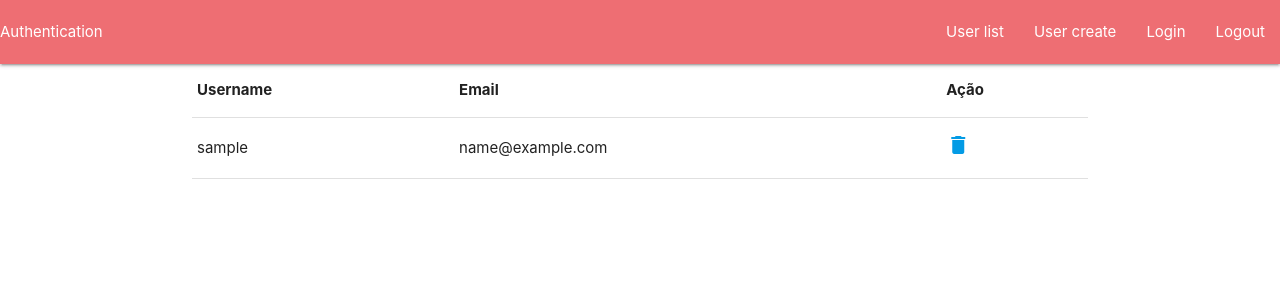
After one commit to pedro162/DjangoAuthenticationSystem, a Django app: page /listar_usuario/ in a window 1280 px wide. The commit adds this page. Shown: the top 300 px of the page. Run offline with Django 5.2, Linux system fonts and the light colour scheme; tables that the repository leaves empty hold one stand-in row (values such as "Sample post").

Commit message:
Implementing user CRUD and login functionality

```diff
--- a/DjangoAuthenticationApp/templates/base.html
+++ b/DjangoAuthenticationApp/templates/base.html
@@ -16,12 +16,12 @@
     <nav>
         <div class="nav-wrapp">
             <a href="#">Authentication</a>
-            <url id="nav-mobile" class="right hide-on-and-down">
-                <li>Ulser list</li>
-                <li>User create</li>
-                <li><a href="#">Login</a></li>
-                <li><a href="#">Logout</a></li>
-            </url>
+            <ul id="nav-mobile" class="right hide-on-and-down">
+                <li><a href="{% url 'listar_usuario' %}">User list</a></li>
+                <li><a href="{% url 'registrar_usuario' %}">User create</a></li>
+                <li><a href="{% url 'logar' %}">Login</a></li>
+                <li><a href="{% url 'deslogar' %}">Logout</a></li>
+            </ul>
         </div>
     </nav>
     <div class="container">
--- /dev/null
+++ b/DjangoAuthenticationApp/templates/user/listar.html
@@ -0,0 +1,28 @@
+{% extends 'base.html' %}
+
+{% block content %}
+    <div class="col-lg-12">
+        <table class="table">
+            <thead>
+                <tr>
+                    <th>Username</th>
+                    <th>Email</th>
+                    <th>Ação</th>
+                </tr>
+            </thead>
+            <tbody>
+                {% for usuario in lista %}
+                    <tr>
+                        <td>{{usuario.username}}</td>
+                        <td>{{usuario.email}}</td>
+                        <td>
+                            <a href="{% url 'remover_usuario' pk=usuario.pk %}">
+                                <i class="material-icons" >delete</i>
+                            </a>
+                        </td>
+                    </tr>
+                {% endfor %}
+            </tbody>
+        </table>
+    </div>
+{% endblock content %}
--- a/DjangoAuthenticationApp/urls.py
+++ b/DjangoAuthenticationApp/urls.py
@@ -14,9 +14,14 @@ Including another URLconf
     1. Import the include() function: from django.urls import include, path
     2. Add a URL to urlpatterns:  path('blog/', include('blog.urls'))
 """
-from django.contrib import admin
+
 from django.urls import path
+from .views import *
 
 urlpatterns = [
-    path("admin/", admin.site.urls),
+    path("registrar_usuario/", registrar_usuario, name='registrar_usuario'),
+    path("listar_usuario/", listar_usuario, name='listar_usuario'),
+    path("logar/", logar, name='logar'),
+    path("deslogar/", deslogar, name='deslogar'),
+    path('remover_usuario/<int:pk>', remover_usuario, name='remover_usuario')
 ]
--- a/DjangoAuthenticationApp/views.py
+++ b/DjangoAuthenticationApp/views.py
@@ -1,3 +1,62 @@
-from django.shortcuts import render
+from django.contrib.auth.models import User
+from django.shortcuts import render, redirect
+from django.conf import settings
+from django.contrib.auth import authenticate, login, logout
+from django.http import HttpResponseRedirect, HttpResponse
+
 
 # Create your views here.
+def registrar_usuario(request, template_name='user/registrar.html'):
+    if request.method == 'POST':
+        username = request.POST['username']
+        email = request.POST['email']
+        password = request.POST['password']
+        tipo = request.POST['tipo_usuario']
+        if tipo == 'administrador':
+            user = User.objects.create_user(username, email, password)
+            user.is_staff=True
+            user.save()
+        else:
+            user = User.objects.create_user(username, email, password)
+        return redirect('listar_usuario')
+
+    return render(request, template_name, {})
+
+def listar_usuario(request, template_name='user/listar.html'):
+    usuarios = User.objects.all()
+    usuario = {'lista':usuarios}
+    return render(request, template_name, usuario)
+
+def logar(request, template_name='user/login.html'):
+    next = request.GET.get('next', '/listar_usuario/')
+    if request.method == 'POST':
+        username = request.POST['username']
+        password = request.POST['password']
+        user = authenticate(username=username, password=password)
+        if user is not None:
+            login(request, user)
+            return HttpResponseRedirect(next)
+        else:
+            return HttpResponseRedirect(settings.LOGIN_URL)
+
+    return render(request, template_name, {'redirect_to':next})
+
+def remover_usuario(request, pk, template_name='user/delete.html'):
+    user = request.user
+    if user.has_perm('user_delete_user'):
+        try:
+            usuario = User.objects.get(pk=pk)
+            if request.method == 'POST':
+                usuario.delete()
+                return redirect('listar_usuario')
+        except:
+            return HttpResponse('Usuário não encontrado')
+    else:
+        return HttpResponse('Permissão negada')
+
+    return render(request, template_name, {'usuario':usuario})
+
+
+def deslogar(request):
+    logout(request)
+    return HttpResponseRedirect(settings.LOGIN_URL)
--- a/DjangoAuthenticationProject/settings.py
+++ b/DjangoAuthenticationProject/settings.py
@@ -39,6 +39,8 @@ INSTALLED_APPS = [
     "django.contrib.staticfiles",
     "DjangoAuthenticationApp",
 ]
+
+LOGIN_URL = '/logar/'
 
 MIDDLEWARE = [
     "django.middleware.security.SecurityMiddleware",
--- a/DjangoAuthenticationProject/urls.py
+++ b/DjangoAuthenticationProject/urls.py
@@ -15,8 +15,9 @@ Including another URLconf
     2. Add a URL to urlpatterns:  path('blog/', include('blog.urls'))
 """
 from django.contrib import admin
-from django.urls import path
+from django.urls import path, include
 
 urlpatterns = [
     path("admin/", admin.site.urls),
+    path('', include('DjangoAuthenticationApp.urls'))
 ]
```
Also changed, not shown: DjangoAuthenticationApp/templates/user/delete.html (added, +9 -0 lines), DjangoAuthenticationApp/templates/user/login.html (added, +9 -0 lines), DjangoAuthenticationApp/templates/user/registrar.html (added, +17 -0 lines).
